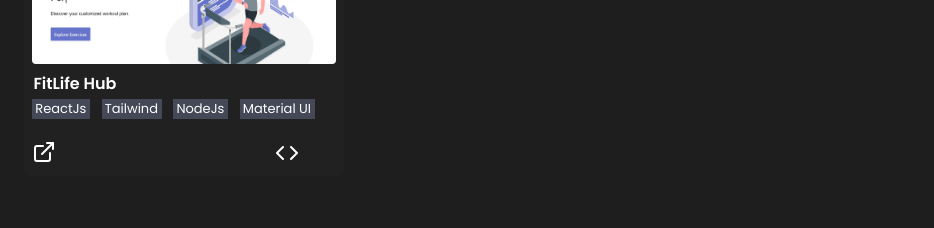
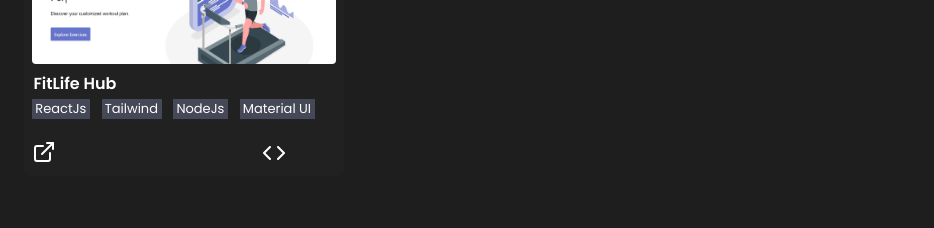
Before and after one commit to Megamind0407/React-Portfolio, a React (Create React App) app: page / in a window 1280 px wide. Shown: the part 2900-3128 px from the top of the page, without its empty margins (56-990 px from the left). Built offline with nearby package versions, Linux system fonts and the light colour scheme.

Commit message:
Changes in projects

```diff
--- a/src/components/Projects/project.css
+++ b/src/components/Projects/project.css
@@ -194,7 +194,7 @@
 
 .code {
     margin-top: 1.2rem;
-    margin-left: 16em;
+    margin-left: 15em;
     display: flex;
     align-items: center;
     width: 30px;
```
